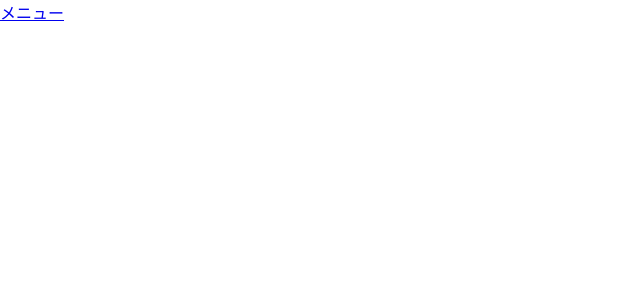
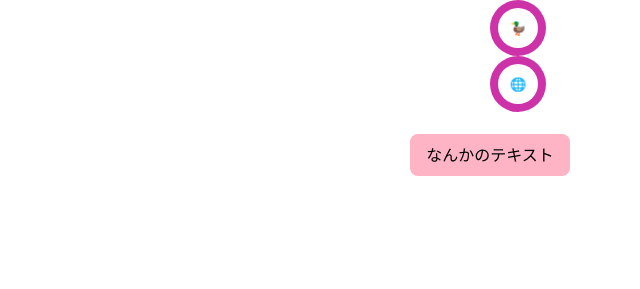
Before and after one commit to ics-creative/250627_interpolate_size, a plain HTML site: page menu/index.html in a window 1280 px wide. Shown: the whole page, without its empty margins (0-640 px from the left). Drawn offline with Linux system fonts and the light colour scheme.

Commit message:
ベーススタイルの追加

```diff
--- a/menu/index.html
+++ b/menu/index.html
@@ -1,22 +1,111 @@
 <!doctype html>
 <html lang="ja">
-  <head>
-    <meta charset="UTF-8" />
-    <meta name="viewport" content="width=device-width, initial-scale=1.0" />
+<head>
+    <meta charset="UTF-8"/>
+    <meta name="viewport" content="width=device-width, initial-scale=1.0"/>
     <title>interpolate-sizeのサンプル</title>
 
-    <link rel="stylesheet" href="../style.css" />
+    <link rel="stylesheet" href="../style.css"/>
 
     <style>
-      :root{
+      :root {
         interpolate-size: allow-keywords;
       }
+
+      .button {
+        display: block;
+        background-color: #cd32a9;
+        width: 56px; /* アニメーション前 */
+        transition: all 0.4s allow-discrete;
+        overflow: hidden;
+        white-space: nowrap;
+        padding: 8px;
+        border-radius: 28px;
+        border: none;
+        @media (any-hover: hover) {
+          &:hover {
+            width: min-content;
+          }
+        }
+      }
+
+      .button-icon {
+        display: inline-grid;
+        place-items: center;
+        background-color: #ffffff;
+        width: 40px;
+        height: 40px;
+        border-radius: 50%;
+      }
+
+      .button-text {
+        padding: 0 24px 0 16px;
+        color: #ffffff;
+      }
+
+
+      .drawer {
+        padding: 8px 16px 24px;
+        translate: -50% 0;
+        text-align: center;
+        display: flex;
+        flex-direction: column;
+        gap: 16px;
+        background-color: #ffb4c5;
+        width: 160px;
+        height: 42px;
+        transition: all 0.4s allow-discrete;
+        border-radius: 8px;
+        overflow: hidden;
+
+        @media (any-hover: hover) {
+          &:hover {
+            height: auto;
+            width: calc-size(auto, size + 100px);
+          }
+        }
+
+        > div {
+          background-color: #fff;
+          display: flex;
+          flex-direction: column;
+          gap: 16px;
+        }
+      }
+
+      .wrapper {
+        width: 300px;
+        height: 100%;
+      }
     </style>
-  </head>
+</head>
 
-  <body>
-    <nav>
-      <a href="#">メニュー</a>
-    </nav>
-  </body>
+<body>
+<div class="wrapper">
+
+    <button class="button">
+        <span class="button-icon">🦆</span>
+        <span class="button-text">
+        シェア
+        </span>
+    </button>
+
+    <button class="button">
+        <span class="button-icon">🌐</span>
+        <span class="button-text">
+        URLをコピーする
+        </span>
+    </button>
+
+    <br>
+    <div class="drawer">
+        なんかのテキスト
+        <div>
+                <a href="#">長めの文言ボタン</a>
+                <a href="#">ボタン</a>
+                <a href="#">ボタン</a>
+        </div>
+    </div>
+</div>
+</body>
 </html>
--- a/style.css
+++ b/style.css
@@ -4,12 +4,16 @@
 }
 
 html {
+  height: 100%;
   font-family: system-ui, sans-serif;
 }
 
 body {
   width: 100%;
   height: 100%;
+  overflow: hidden;
+  display: grid;
+  place-items: center;
 
   /* サポートブラウザ対象外だった場合のアラート */
   @supports not (interpolate-size: allow-keywords) {
```
Also changed, not shown: accordion/index.html (+61 -21 lines), dialog/index.html (+43 -6 lines).
